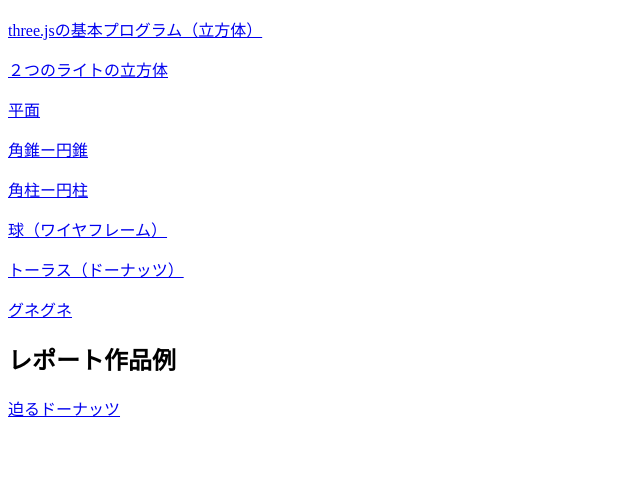
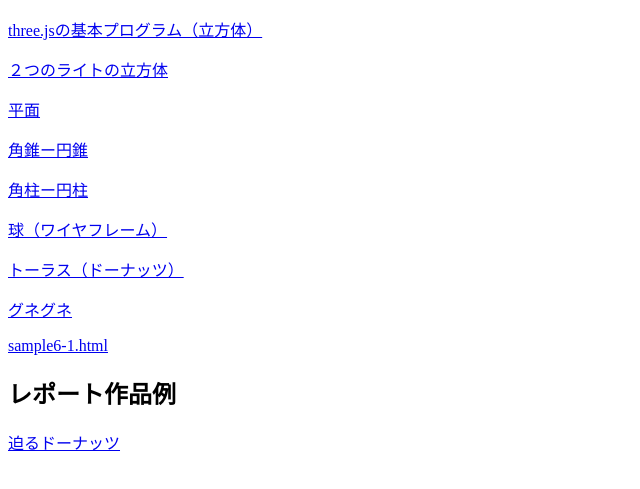
Before and after one commit to PAULPIERRET/report_1, a plain HTML site: page index.html in a window 1280 px wide. Shown: the part 127-616 px from the top of the page, without its empty margins (0-640 px from the left). Drawn offline with Linux system fonts and the light colour scheme.

```diff
--- a/index.html
+++ b/index.html
@@ -18,6 +18,7 @@
 <p><a href="sample5-light.html">球（ワイヤフレーム）</a></p>
 <p><a href="sample6-light.html">トーラス（ドーナッツ）</a></p>
 <p><a href="sample7-light.html">グネグネ</a></p>
+<p><a href="sample6-1.html">sample6-1.html</a></p>
 <h2>レポート作品例</h2>
 <p><a href="demo.html">迫るドーナッツ</a></p>
 </body>
```
